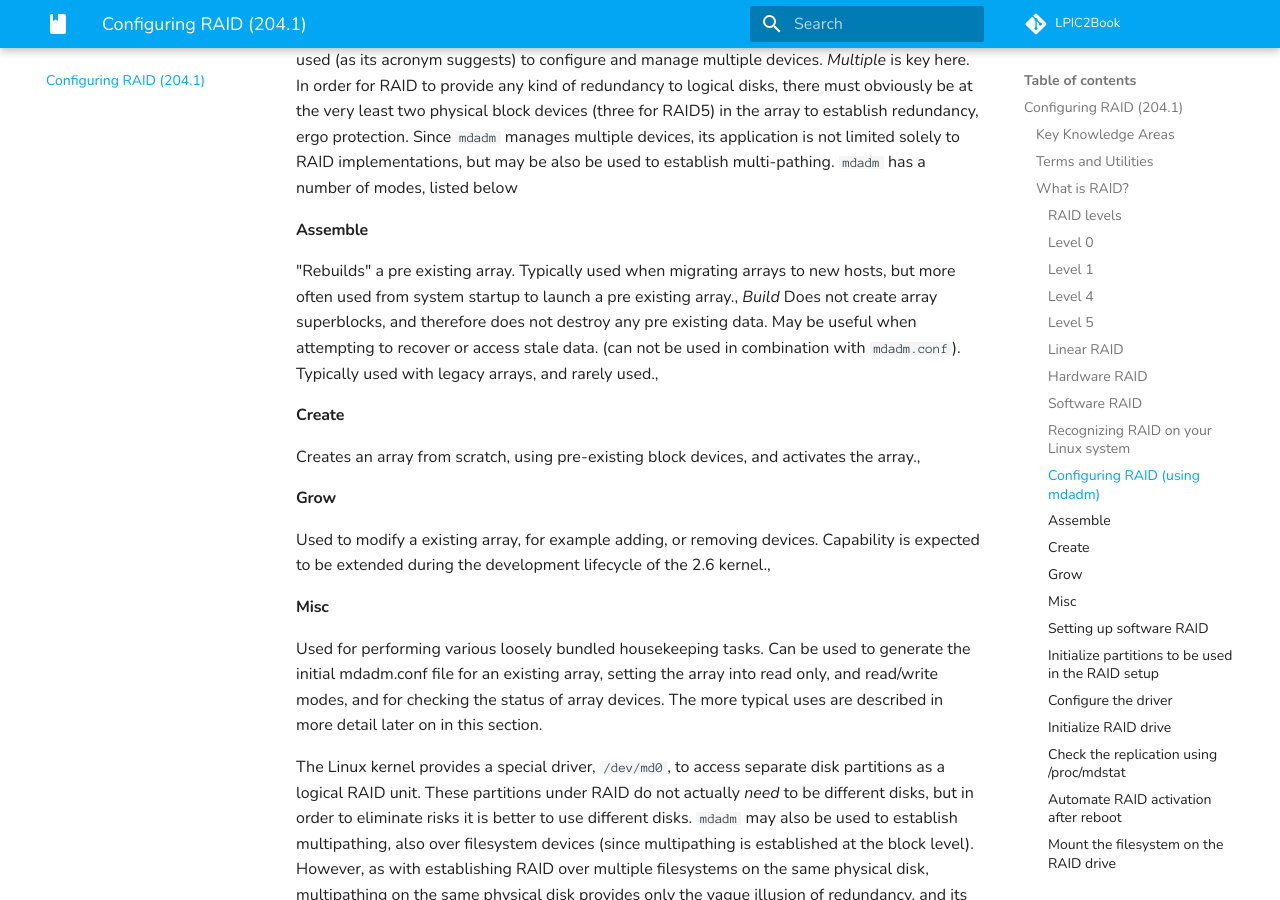
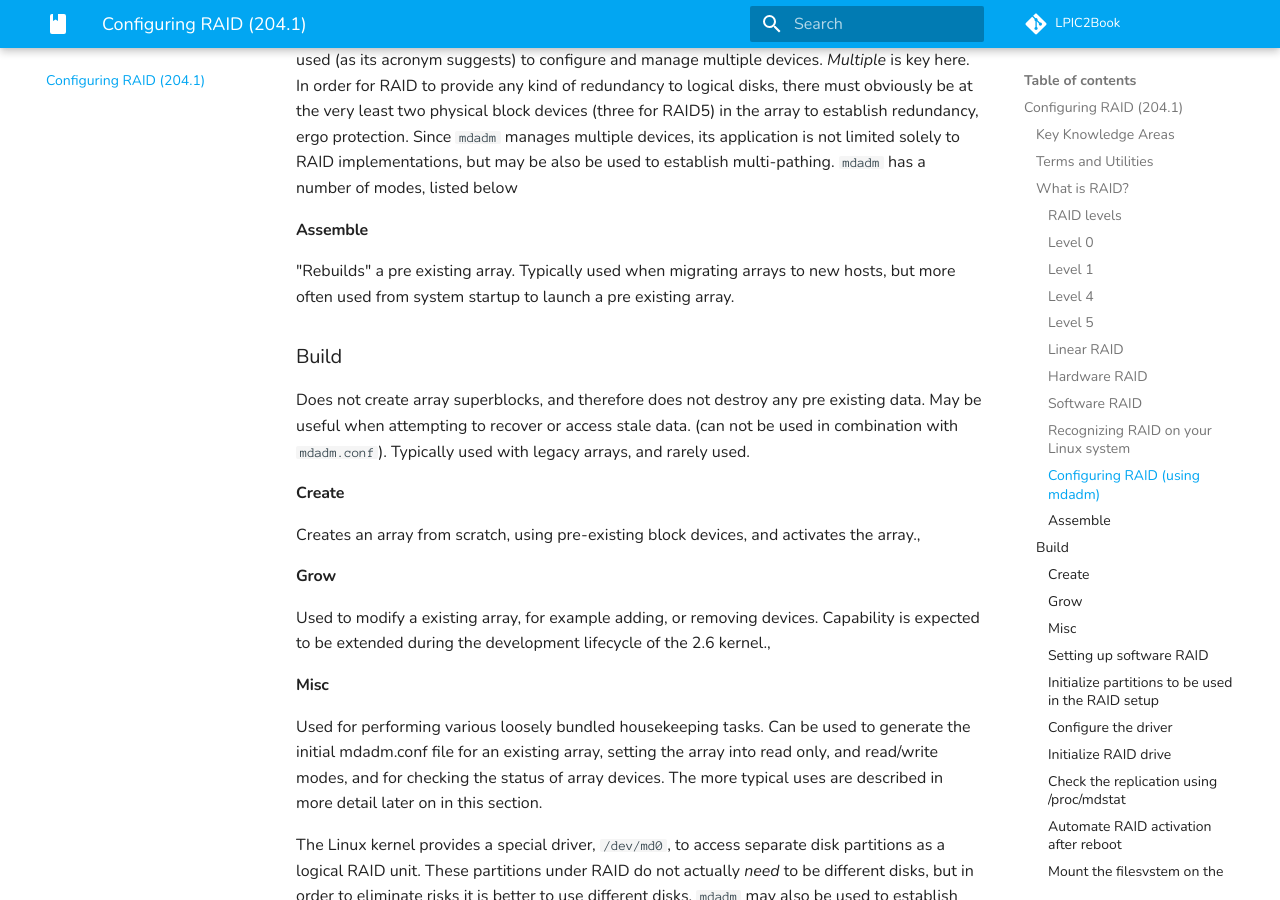
Before and after one commit to lpic2book/src, an MkDocs documentation site: the page built from docs/lpic2.204.1.md, in a window 1280 px wide and 900 px high, scrolled down 4459 px. Built offline with MkDocs 1.6.1 and Material for MkDocs 9.7.7, drawn with Linux system fonts in a browser that asks for light colours; comment, search, counter and statistics services are not loaded.

Commit message:
[mdadm] build is a section
The odd looking `*Build*` promoted to `### Build`. So there is now a
separated section for `Build`, simular as `Assemble` and `Create`.

Those sections match what manual page of `mdadm` has.

Oh, by the way, a stray comma is also removed.

```diff
--- a/docs/lpic2.204.1.md
+++ b/docs/lpic2.204.1.md
@@ -229,11 +229,15 @@ listed below
 
 "Rebuilds" a pre existing array. Typically used when
 migrating arrays to new hosts, but more often used from system startup
-to launch a pre existing array., *Build* Does not create array
+to launch a pre existing array.
+
+### Build
+
+Does not create array
 superblocks, and therefore does not destroy any pre existing data. May
 be useful when attempting to recover or access stale data. (can not be
 used in combination with `mdadm.conf `). Typically used with legacy
-arrays, and rarely used.,
+arrays, and rarely used.
 
 #### Create
 
```
